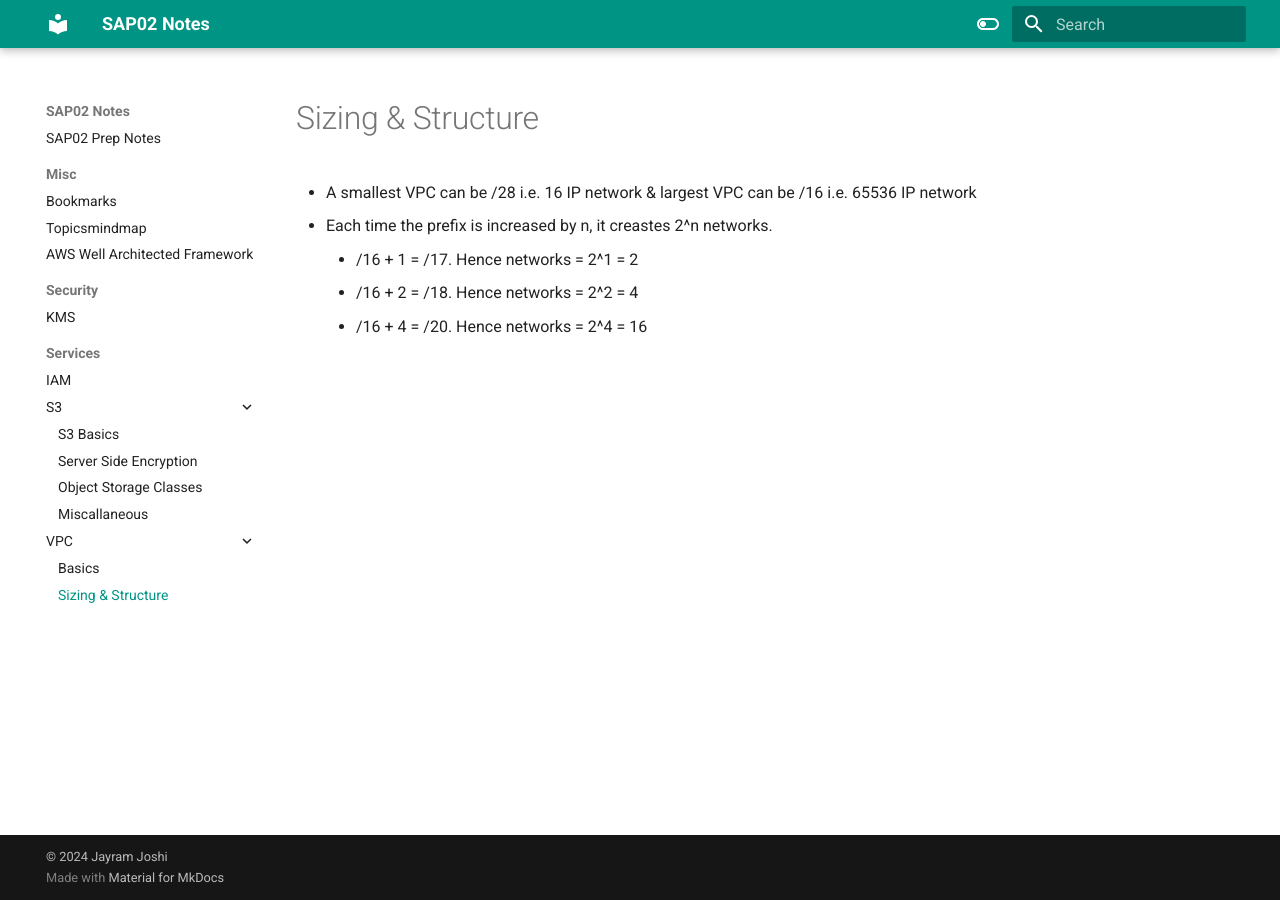
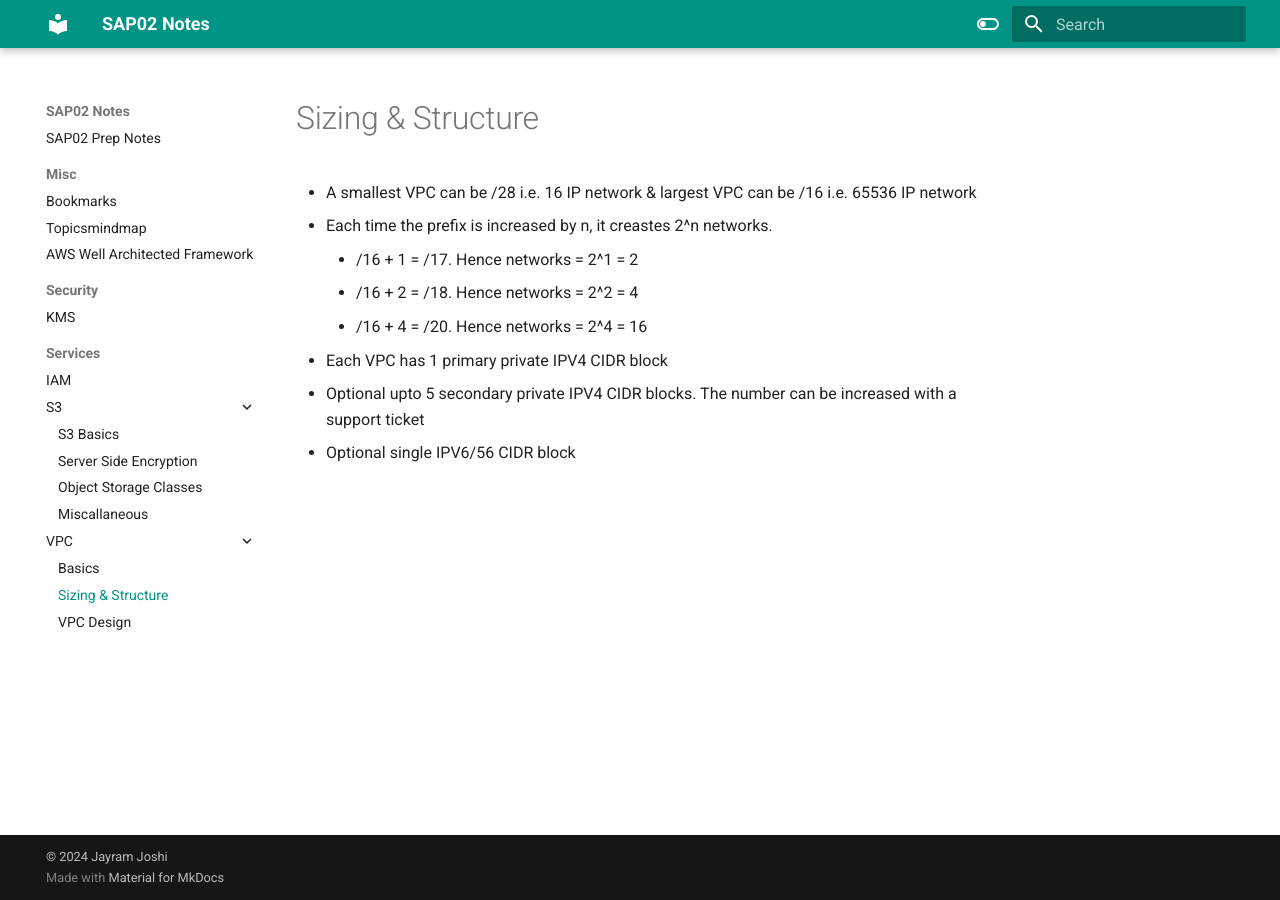
Before and after one commit to jayramj/SAA03, an MkDocs documentation site: the page built from docs/services/VPC/2-Sizing.md, in a window 1280 px wide. Built offline with MkDocs 1.6.1 and Material for MkDocs 9.7.7, drawn with Linux system fonts in a browser that asks for light colours.

Commit message:
VPC Basics

```diff
--- a/docs/services/VPC/2-Sizing.md
+++ b/docs/services/VPC/2-Sizing.md
@@ -5,3 +5,6 @@
     * /16 + 1 = /17. Hence networks = 2^1 = 2
     * /16 + 2 = /18. Hence networks = 2^2 = 4
     * /16 + 4 = /20. Hence networks = 2^4 = 16
+* Each VPC has 1 primary private IPV4 CIDR block
+* Optional upto 5 secondary private IPV4 CIDR blocks. The number can be increased with a support ticket
+* Optional single IPV6/56 CIDR block
```
Also changed, not shown: docs/services/VPC/3-VPCDesign.md (added, +14 -0 lines).
